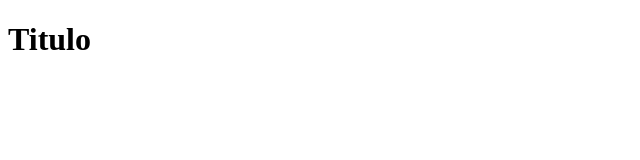
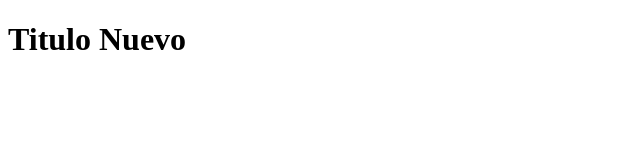
Before and after one commit to RiquelmeDom/helloworldGIT, a plain HTML site: page index.html in a window 1280 px wide. Shown: the whole page, without its empty margins (0-640 px from the left). Drawn offline with Linux system fonts and the light colour scheme.

Commit message:
Se modifico el Titulo de index

```diff
--- a/index.html
+++ b/index.html
@@ -7,7 +7,7 @@
     <title>Demo Git</title>
 </head>
 <body>
-        <h1>Titulo</h1>
+        <h1>Titulo Nuevo</h1>
 
 </body>
 </html>
```
